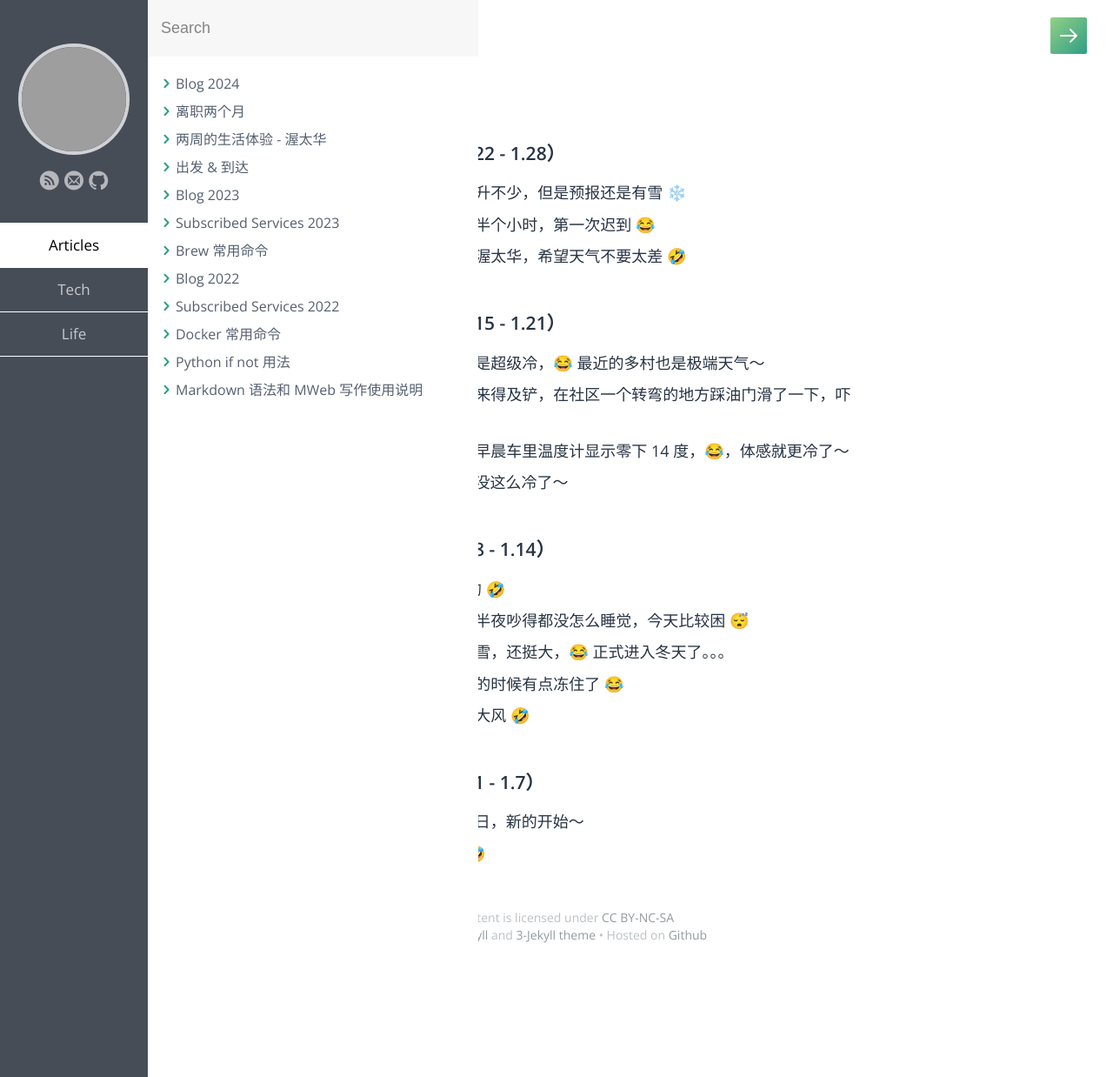
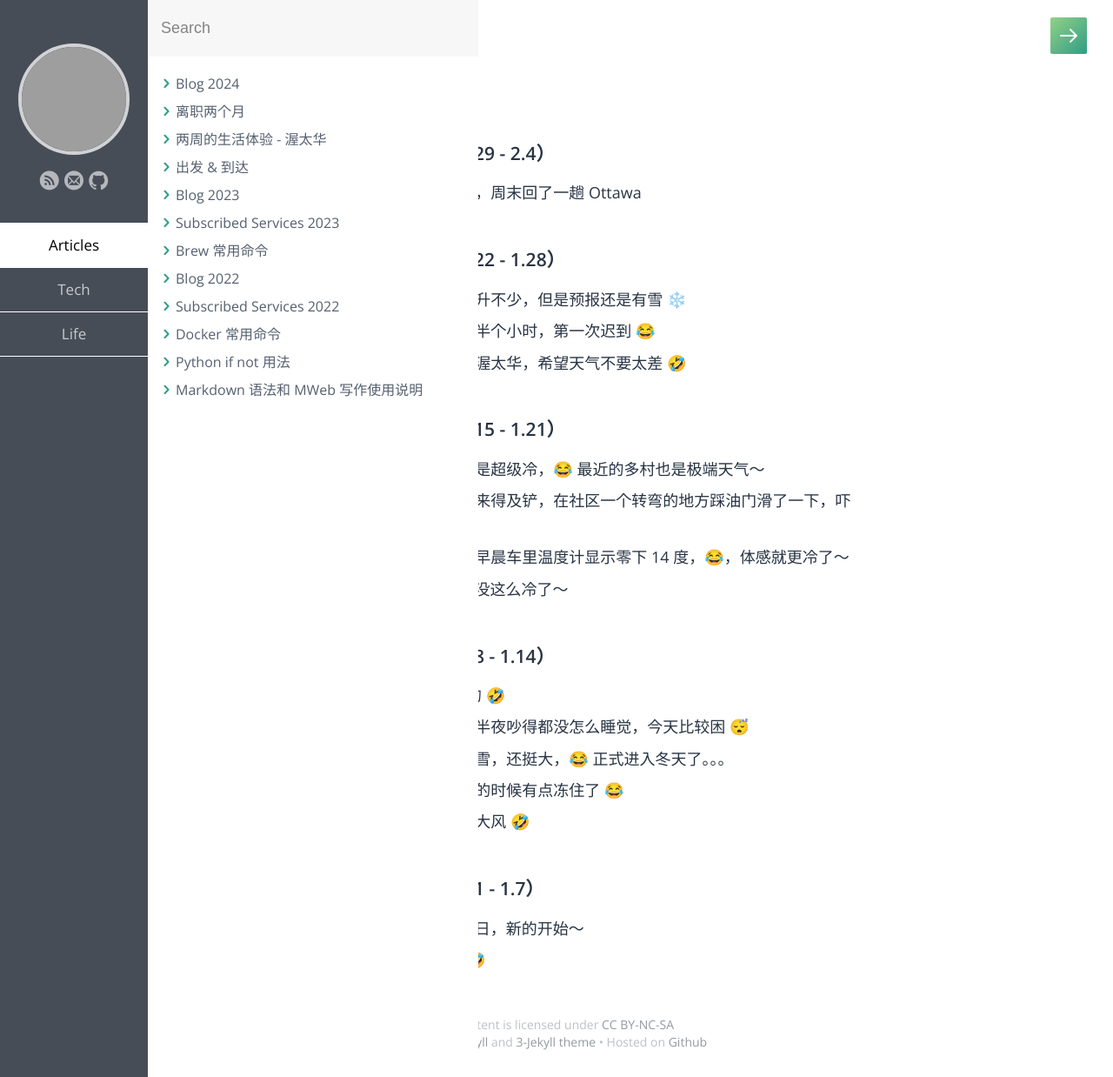
Before and after one commit to samxupeiran/samxupeiran.github.io, a Jekyll site: the page built from _posts/life/2024-01-02-my-blog.md, in a window 1280 px wide. Shown: the whole page at 87% size. Built offline with Jekyll 4.4.1, drawn with Linux system fonts in a browser that asks for light colours; some web fonts are replaced; grey boxes are pictures that could not be loaded.

Commit message:
feat: add weekly blog 1.29

```diff
--- a/_posts/life/2024-01-02-my-blog.md
+++ b/_posts/life/2024-01-02-my-blog.md
@@ -5,6 +5,9 @@ category: Life
 tags: Blog
 ---
 
+
+- ### 2024 年 1 月 第 5 周（1.29 - 2.4）
+     - 1.29 周一，今天天气不错，周末回了一趟 Ottawa
 
 - ### 2024 年 1 月 第 4 周（1.22 - 1.28）
      - 1.22 周一，这周温度会回升不少，但是预报还是有雪 ❄️
```
